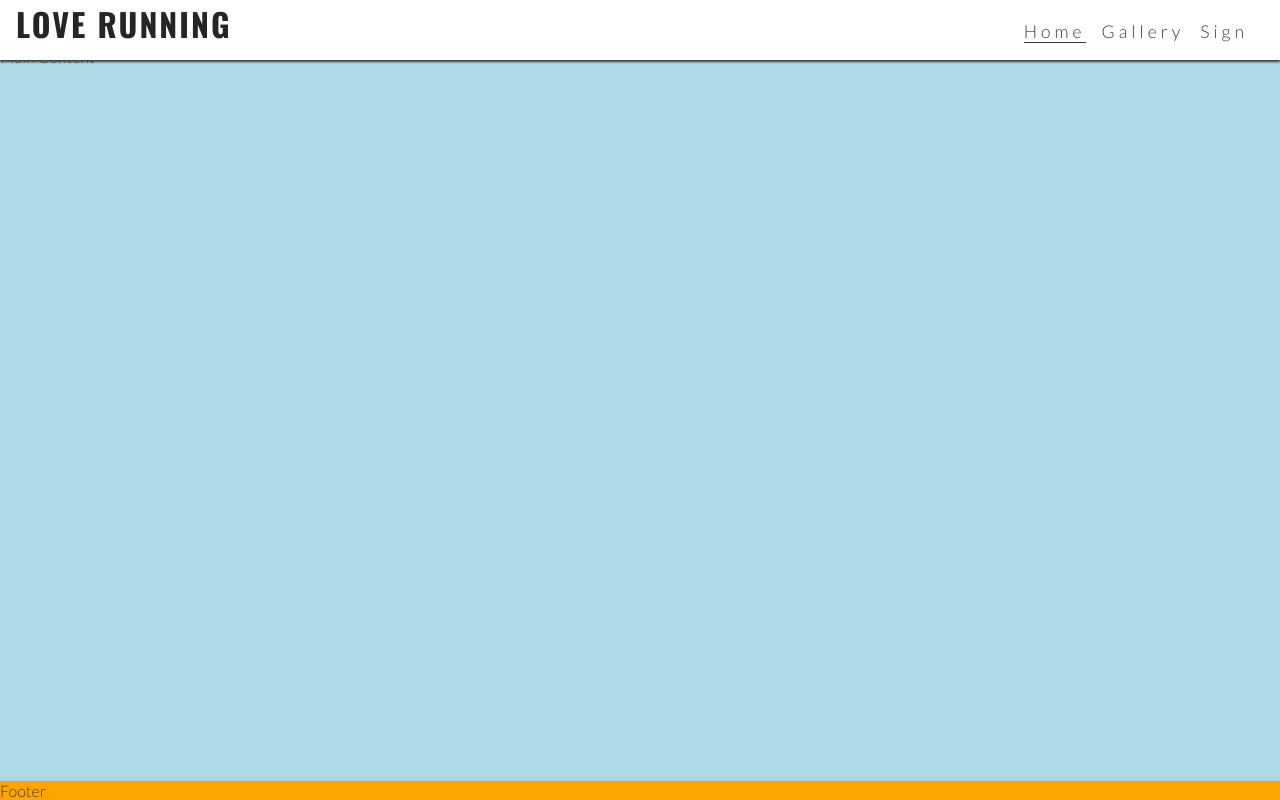
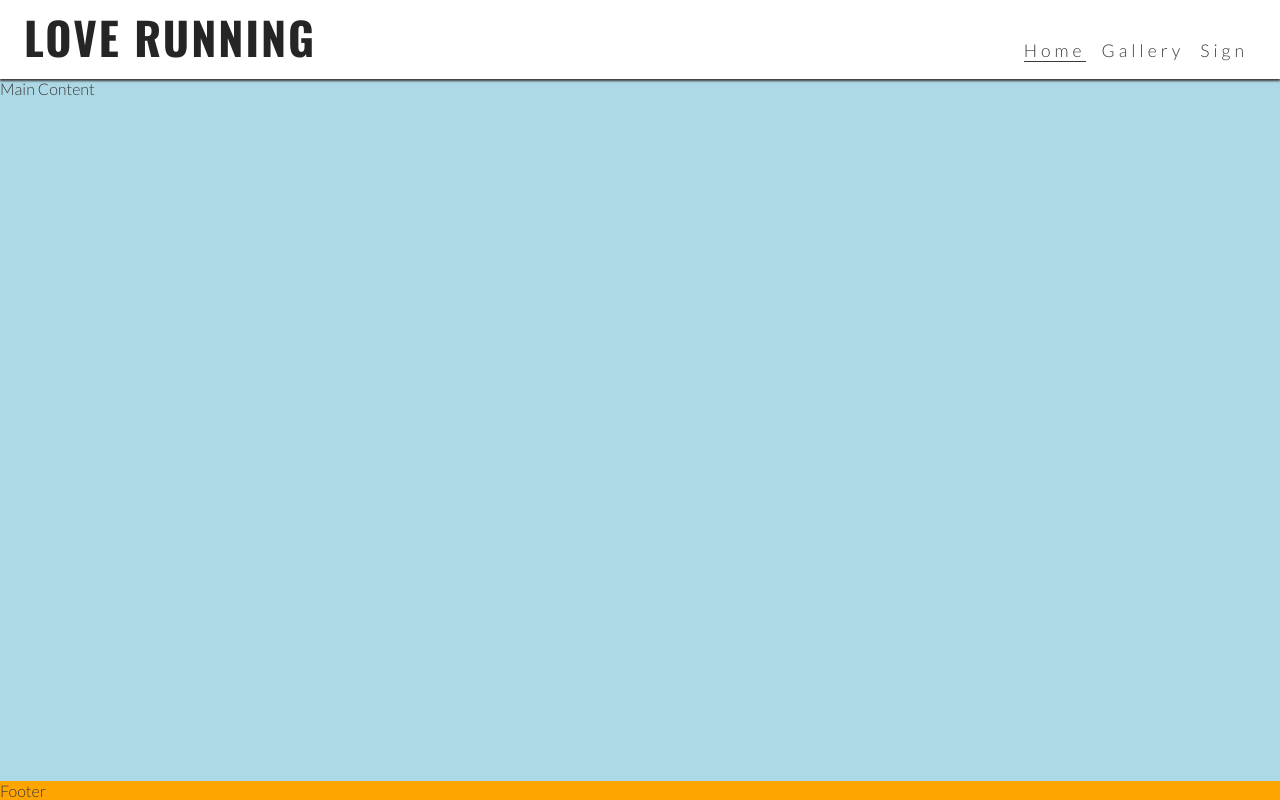
Before and after one commit to zbigniewszulc/love-running, a plain HTML site: page index.html in a window 1280 px wide. Drawn offline with nearby package versions, Linux system fonts and the light colour scheme.

Commit message:
Make logo larger, push main content down to show under larger header

```diff
--- a/assets/css/style.css
+++ b/assets/css/style.css
@@ -118,4 +118,14 @@ footer {
     .nav-toggle-label {
         display: none;
     }
+
+    #logo {
+        font-size: 280%;
+        line-height: 75px;
+        margin: 0 0.5rem;
+    }
+
+    main {
+        margin-top: 79px;
+    }
 }
```
